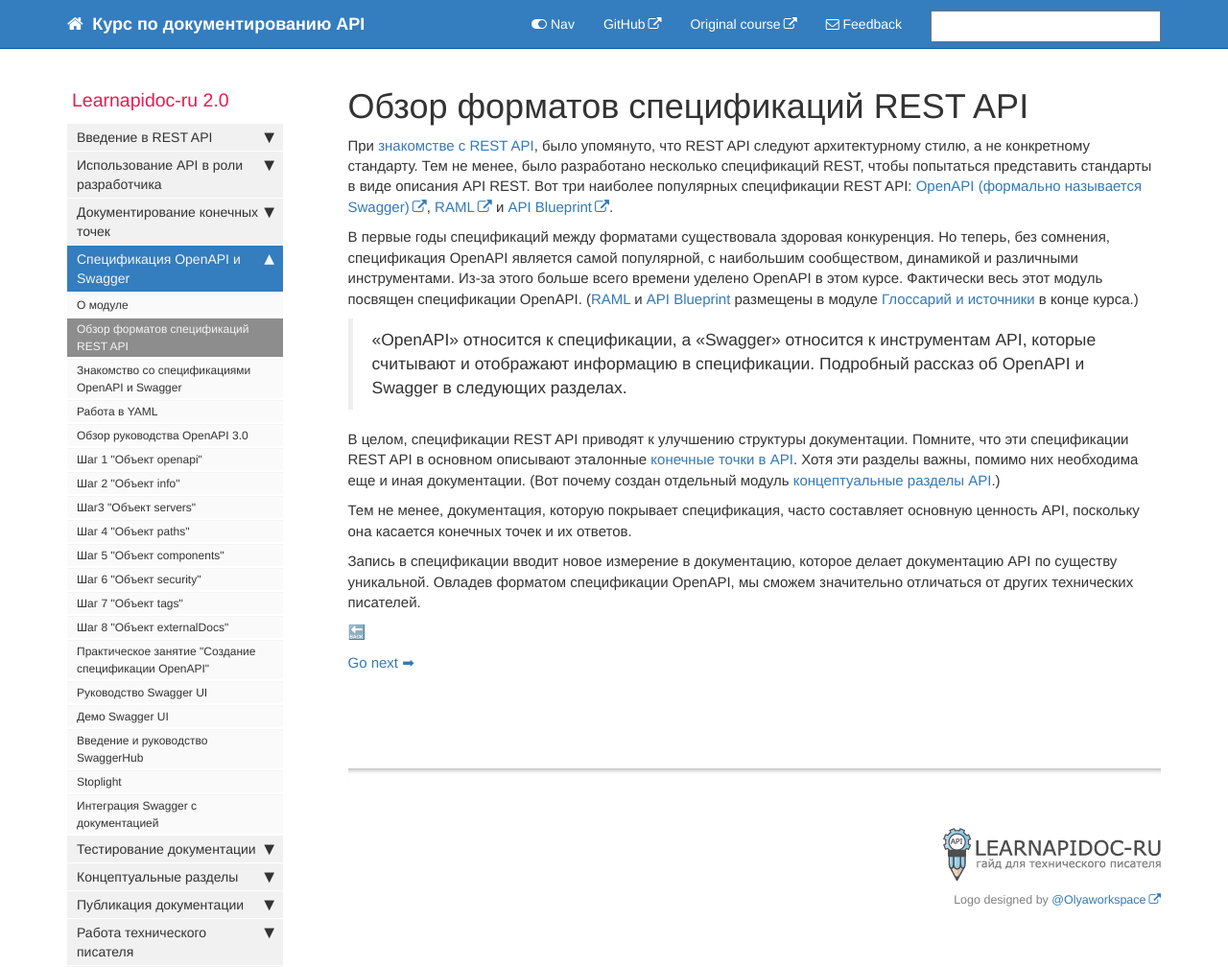
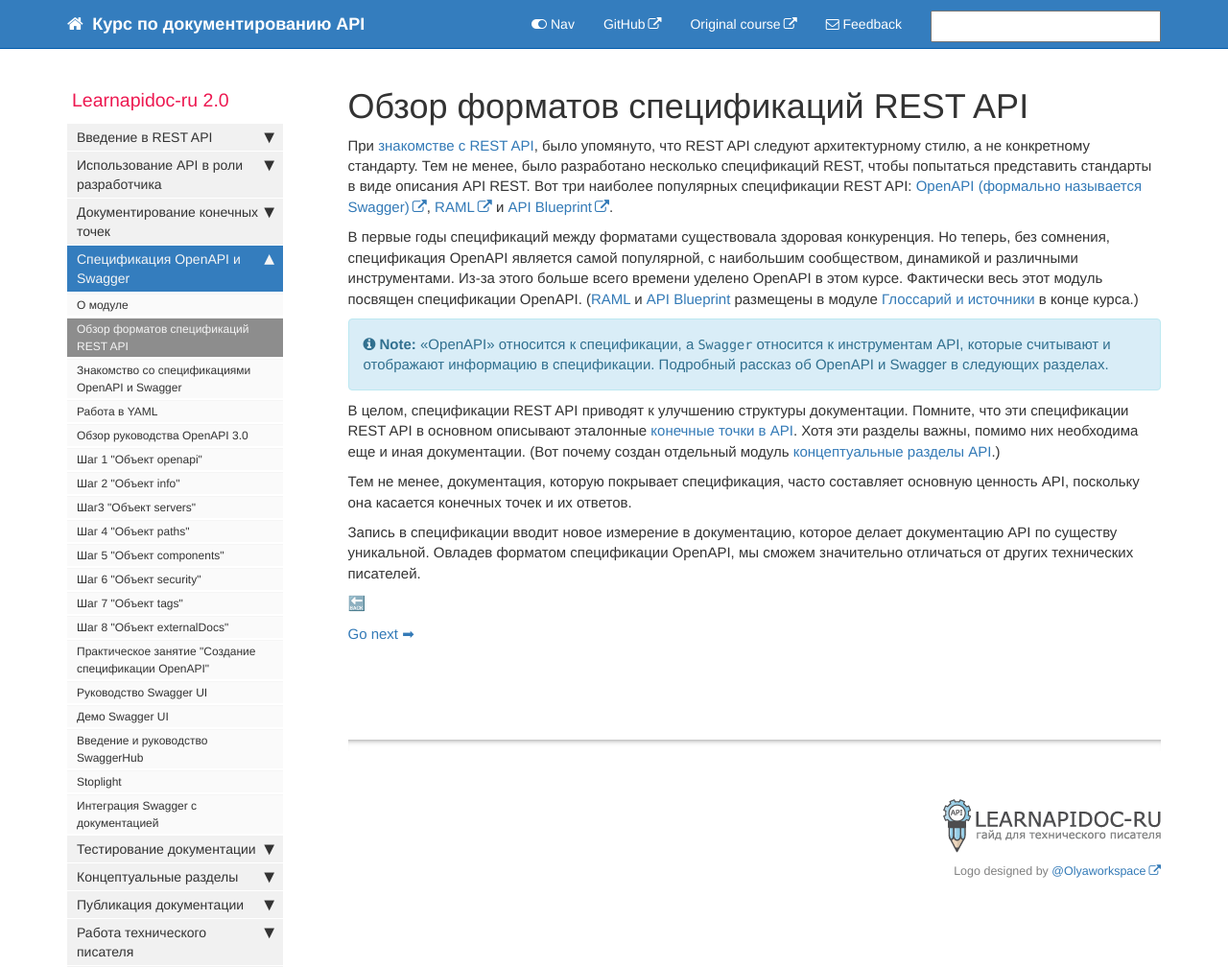
Before and after one commit to Starkovden/Starkovden.github.io, a Jekyll site: the page built from pages/openapi-specification/overview-specification-formats.md, in a window 1280 px wide and 1008 px high. Shown: the whole window at 96% size. Built offline with Jekyll 4.4.1, drawn with Linux system fonts in a browser that asks for light colours; nearby versions of some CDN libraries; comment, search, counter and statistics services are not loaded.

Commit message:
поправил разметку заметки

```diff
--- a/pages/openapi-specification/overview-specification-formats.md
+++ b/pages/openapi-specification/overview-specification-formats.md
@@ -10,7 +10,7 @@
 
 В первые годы спецификаций между форматами существовала здоровая конкуренция. Но теперь, без сомнения, спецификация OpenAPI является самой популярной, с наибольшим сообществом, динамикой и различными инструментами. Из-за этого больше всего времени уделено OpenAPI в этом курсе. Фактически весь этот модуль посвящен спецификации OpenAPI. ([RAML](RAML-tutorial.html) и [API Blueprint](API-Blueprint-tutorial.html) размещены в модуле [Глоссарий и источники](about-tenth-module.html) в конце курса.)
 
-> «OpenAPI» относится к спецификации, а «Swagger» относится к инструментам API, которые считывают и отображают информацию в спецификации. Подробный рассказ об OpenAPI и Swagger в следующих разделах.
+{% include note.html content="«OpenAPI» относится к спецификации, а `Swagger` относится к инструментам API, которые считывают и отображают информацию в спецификации. Подробный рассказ об OpenAPI и Swagger в следующих разделах." %}
 
 В целом, спецификации REST API приводят к улучшению структуры документации. Помните, что эти спецификации REST API в основном описывают эталонные [конечные точки в API](about-third-module.html). Хотя эти разделы важны, помимо них необходима еще и иная документации. (Вот почему создан отдельный модуль [концептуальные разделы API](about-sixth-module.html).)
 
```
